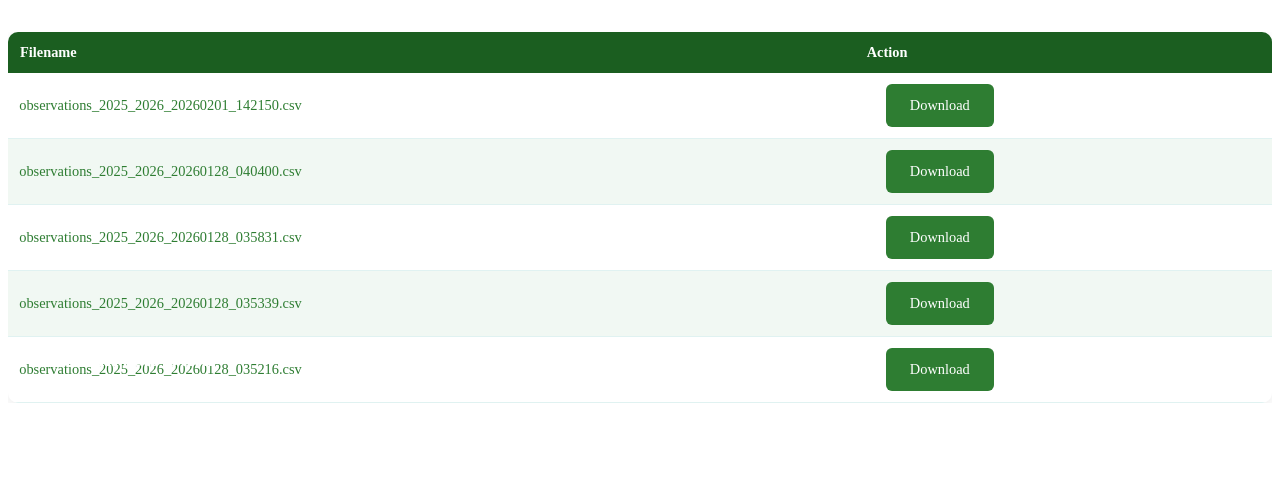
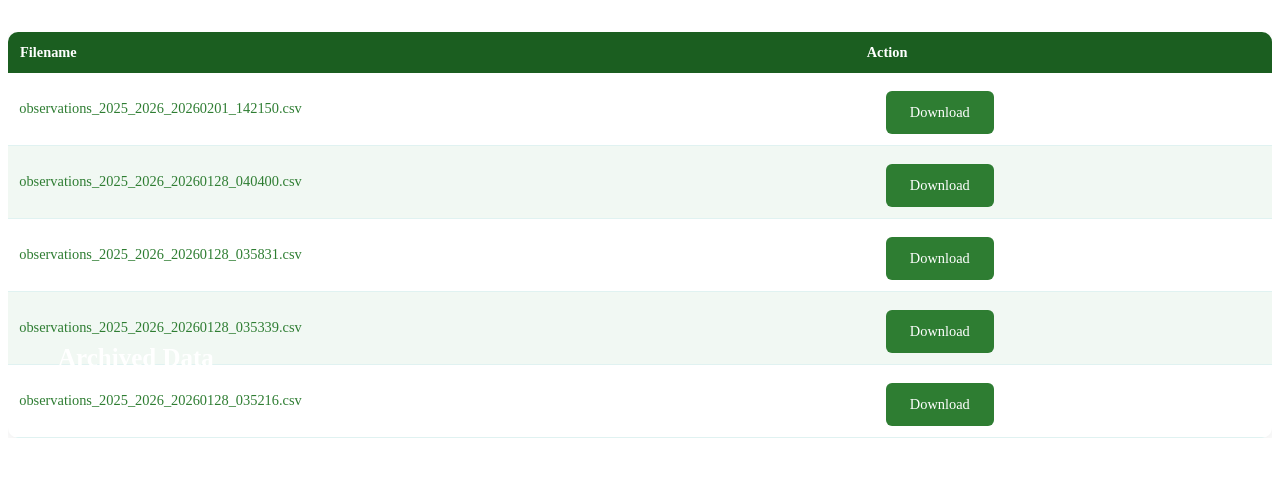
Before and after one commit to Milton-develop/Ecofield, a Flask app: page /admin/view_archive in a window 1280 px wide. Shown: the part 92-569 px from the top of the page. Run offline with Flask 3, Linux system fonts and the light colour scheme; the visitor is signed in with stand-in values (Sample User, id 1).

Commit message:
Add margin-top to button styles

```diff
--- a/static/css/style.css
+++ b/static/css/style.css
@@ -79,6 +79,7 @@ body{
   border-radius: 6px;
   transition: background 0.2s ease;
   margin-left: 20px;
+  margin-top: 7px;
 }
 
 .btn:hover {
```
